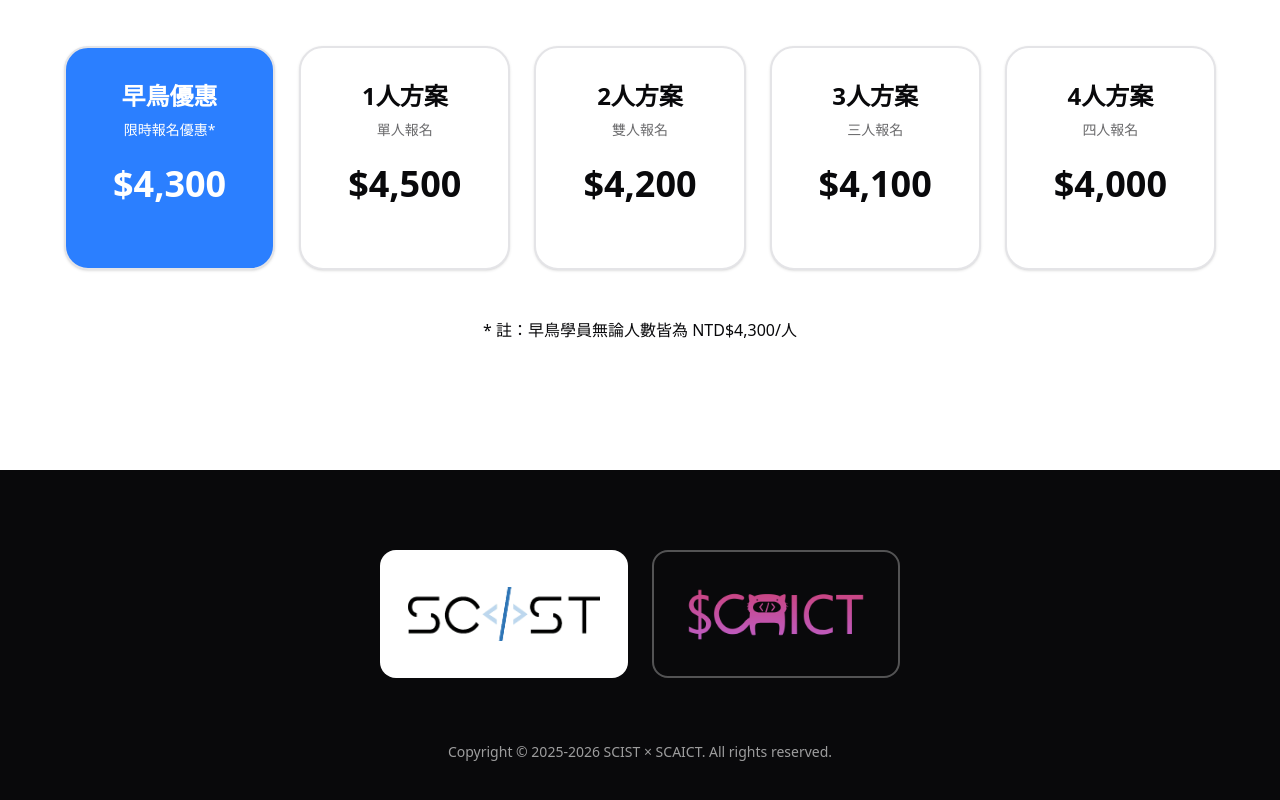
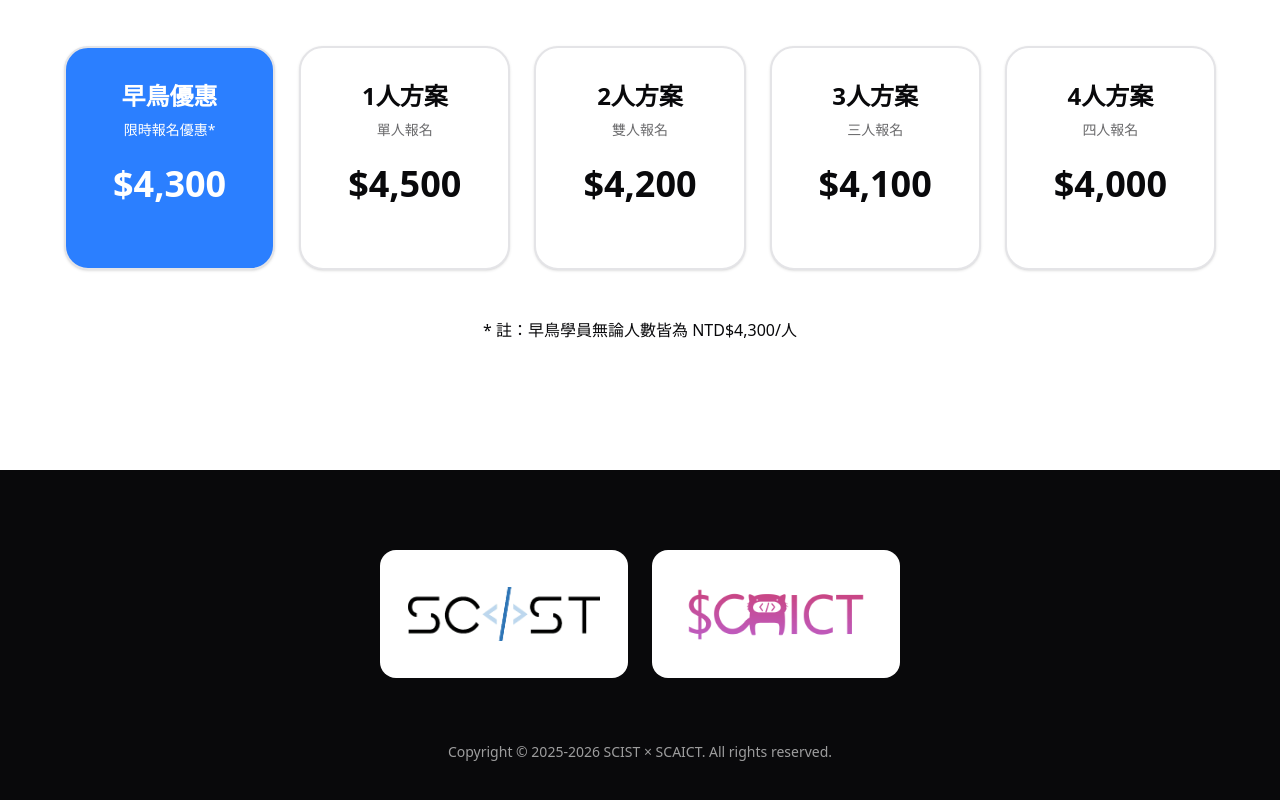
Before and after one commit to scist-tw/WinterCamp2026, a Next.js app in the folder app/: page / in a window 1280 px wide. Shown: the part 1951-2751 px from the top of the page. Built offline with nearby package versions, Linux system fonts and the light colour scheme.

Commit message:
fix: add background color to SCAICT link in footer

```diff
--- a/app/components/footer.jsx
+++ b/app/components/footer.jsx
@@ -29,7 +29,7 @@ export default function Footer() {
               target="_blank"
               rel="noopener noreferrer"
               aria-label="SCAICT website"
-              className="h-32 w-62 rounded-2xl flex items-center justify-center border-2 border-background/30 overflow-hidden cursor-pointer"
+              className="h-32 w-62 bg-white rounded-2xl flex items-center justify-center border-2 border-background/30 overflow-hidden cursor-pointer"
             >
               <Image
                 src="/assets/images/scaict.png"
```
